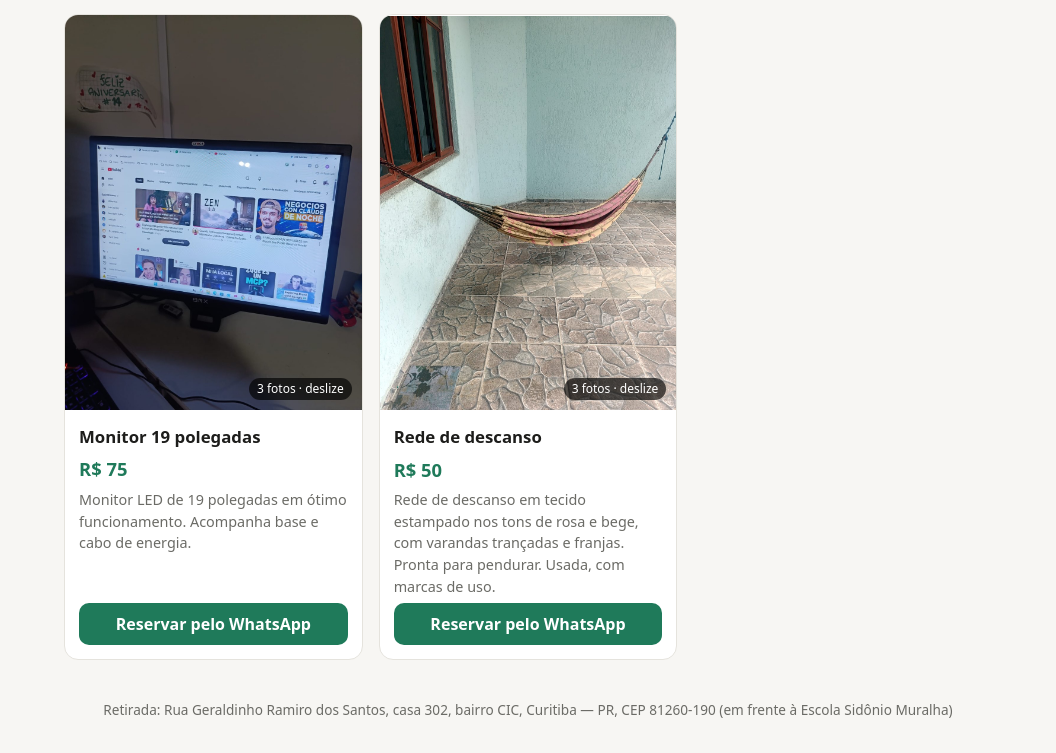
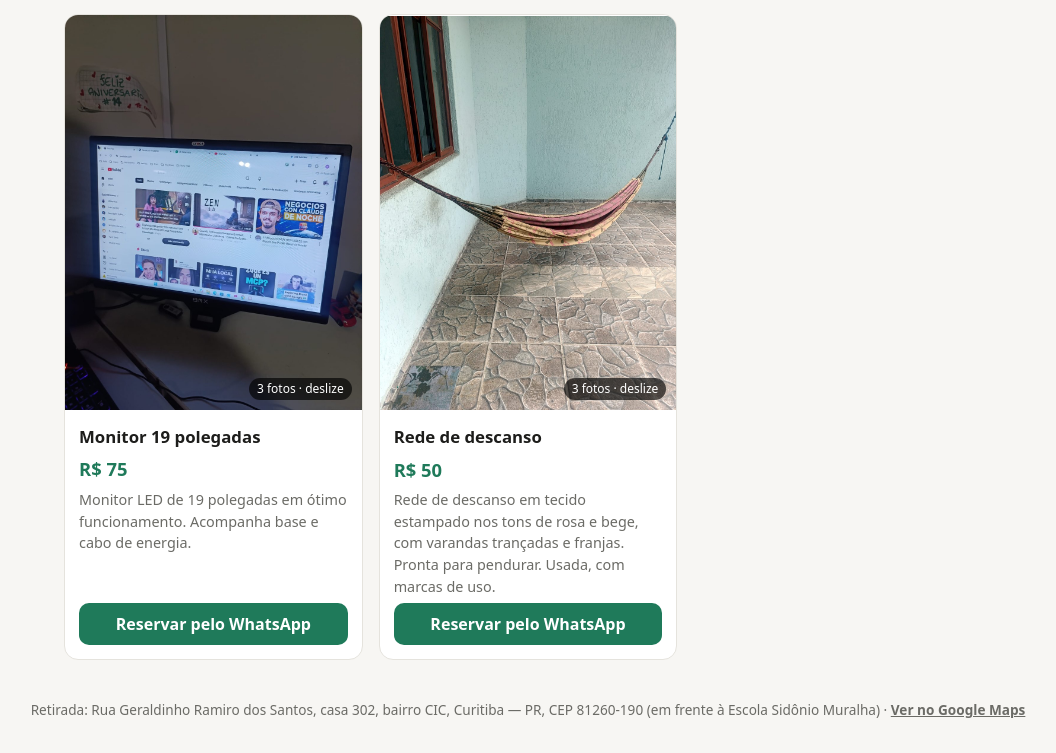
Before and after one commit to wavila88/VentaGaragem, a plain HTML site: page index.html in a window 1280 px wide. Shown: the part 1649-2402 px from the top of the page, without its empty margins (112-1168 px from the left). Drawn offline with Linux system fonts and the light colour scheme.

Commit message:
Adiciona link do Google Maps ao endereco
Co-Authored-By: Claude
Claude-Session: https://claude.ai/code/session_01AvqNumaC6C7HASGU3SBgKh

```diff
--- a/index.html
+++ b/index.html
@@ -36,6 +36,7 @@
   .card.vendido .btn,.card.reservado .btn{background:var(--line);color:var(--muted);pointer-events:none}
   .card.vendido{opacity:.55}
   footer{text-align:center;color:var(--muted);font-size:.85rem;padding:0 16px 32px}
+  footer a{color:inherit;font-weight:600}
 </style>
 </head>
 <body>
@@ -53,7 +54,7 @@
   <div class="filters" id="filters"></div>
 </header>
 <main><div class="grid" id="grid"></div></main>
-<footer>Retirada: <span id="zona"></span></footer>
+<footer>Retirada: <span id="zona"></span> · <a id="mapa" target="_blank" rel="noopener">Ver no Google Maps</a></footer>
 
 <script>
 /* ===== EDITE AQUI ===== */
@@ -62,6 +63,7 @@ const CONFIG = {
   moeda: "R$ ",
   fechaRetiro: "10 de dezembro",
   zona: "Rua Geraldinho Ramiro dos Santos, casa 302, bairro CIC, Curitiba — PR, CEP 81260-190 (em frente à Escola Sidônio Muralha)",
+  mapa: "https://maps.app.goo.gl/GwNDGn9geqrhDYEj7",
   sinal: ""                       // ex.: "30%" ou "R$ 50" — deixe vazio para só dizer "sinal mínimo"
 };
 
@@ -82,6 +84,7 @@ const ITEMS = [
 const ROTULOS = {disponivel:"Reservar pelo WhatsApp", reservado:"Reservado", vendido:"Vendido"};
 document.getElementById("fecha").textContent = CONFIG.fechaRetiro;
 document.getElementById("zona").textContent = CONFIG.zona;
+document.getElementById("mapa").href = CONFIG.mapa;
 document.getElementById("regla-sinal").textContent =
   "Para reservar, é necessário um sinal mínimo" + (CONFIG.sinal ? " de " + CONFIG.sinal : "") +
   ", confirmado pelo WhatsApp. O item só fica reservado após a confirmação do pagamento; o restante é pago na retirada.";
```
